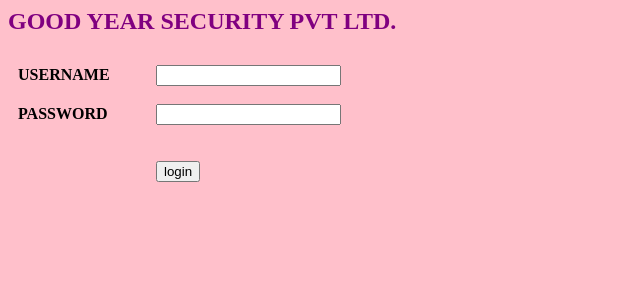
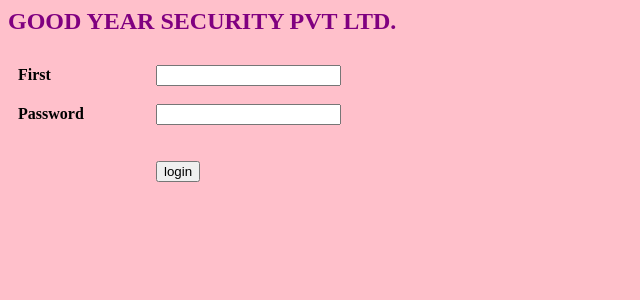
Before and after one commit to ShaileshSahu/yashwebsite, a PHP site: page /goodyear.php in a window 1280 px wide. Shown: the top 300 px of the page, without its empty margins (0-640 px from the left). Run offline with PHP 8.4, Linux system fonts and the light colour scheme.

Commit message:
goodyear.php

```diff
--- a/goodyear.php
+++ b/goodyear.php
@@ -1,21 +1,21 @@
 
 <html>
     <head><h2><font color=purple>GOOD YEAR SECURITY PVT LTD.</font></h2>
-      <title>GOOD YEAR SECURITY</title>
+      <title>YASH BEARING WEBSITES</title>
    </head>
 
     <body bgcolor=pink>
-             <form method = "post" action ="welcome1.php">
+             <form method = "post" action ="Welcome.php">
                   <table width = "400" border = "0" cellspacing = "2"
                      cellpadding = "8">
 
                      <tr>
-                        <td width = "120"><b>USERNAME</b></td>
+                        <td width = "120"><b>First</b></td>
                         <td><input name = "user" type = "text"></td>
                      </tr>
 
                      <tr>
-                        <td width = "120"><b>PASSWORD</b></td>
+                        <td width = "120"><b>Password</b></td>
                         <td><input name = "pass" type = "password"></td>
                      </tr>
 
```
